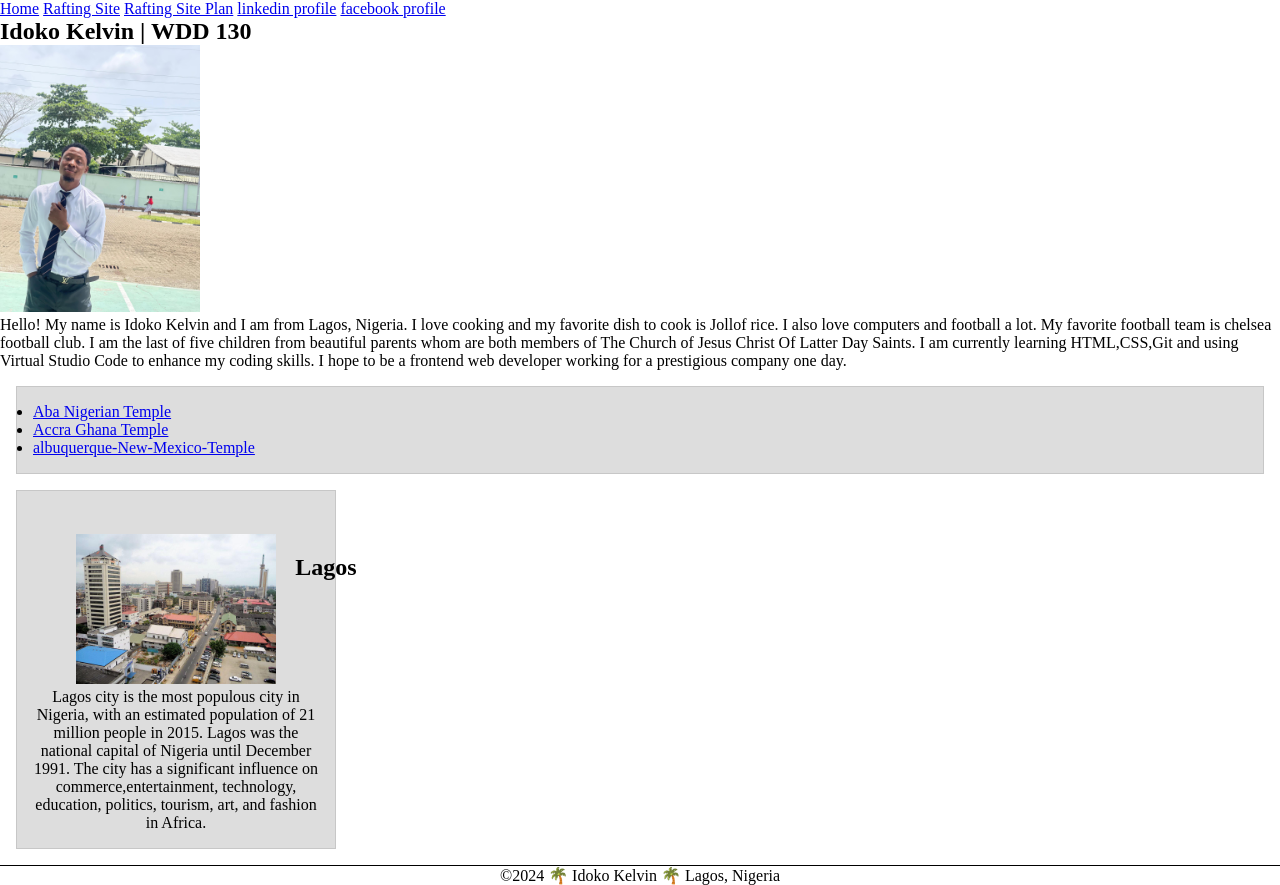
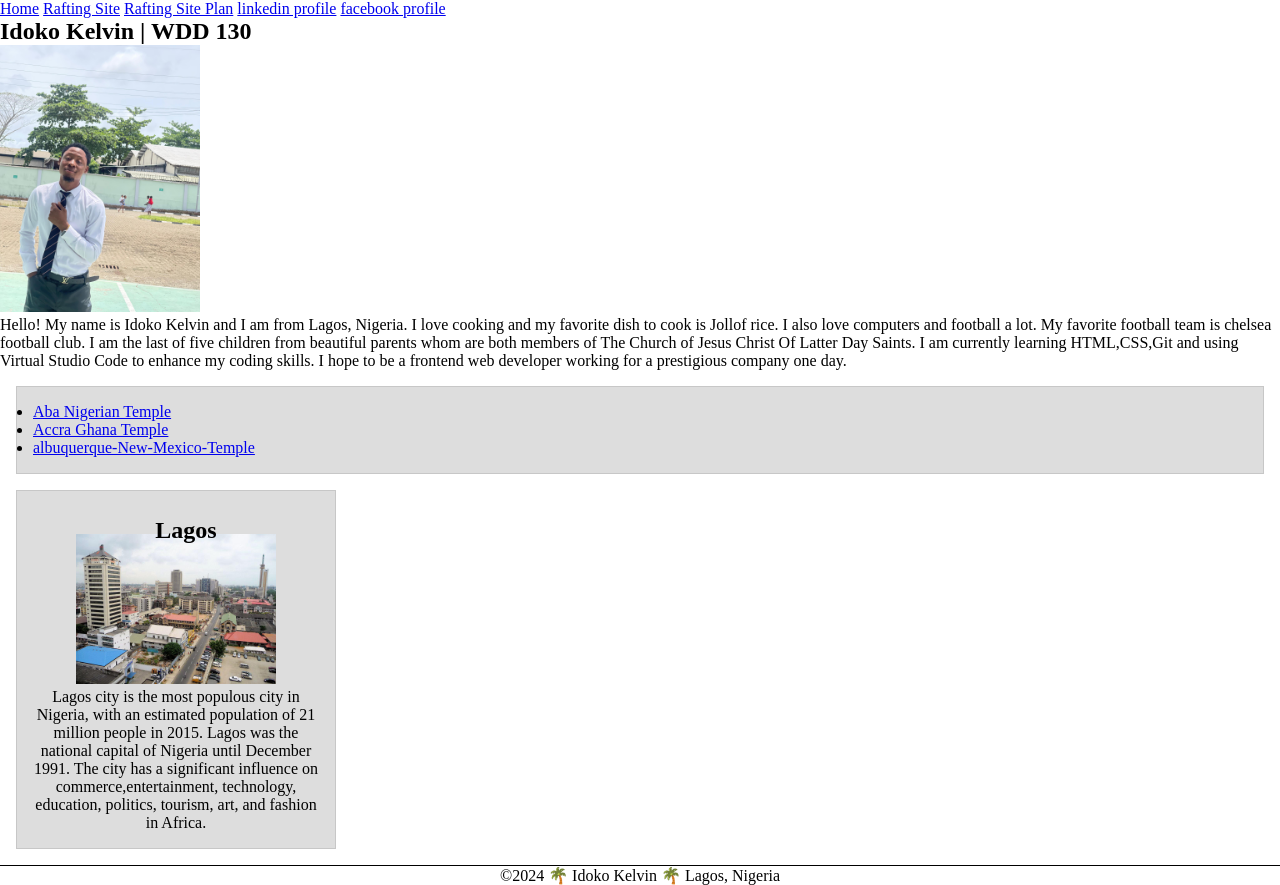
Before and after one commit to Khelvincutex/wdd130, a plain HTML site: page index.html in a window 1280 px wide. Drawn offline with Linux system fonts and the light colour scheme.

Commit message:
made some adjustments

```diff
--- a/styles/styles.css
+++ b/styles/styles.css
@@ -55,6 +55,6 @@ main img {
 
 aside h2 {
   position: relative;
-  top: 47px;
-  left: 150px;
+  top: 10px;
+  left: 10px;
 }
```
Also changed, not shown: index.html (+1 -0 lines).
